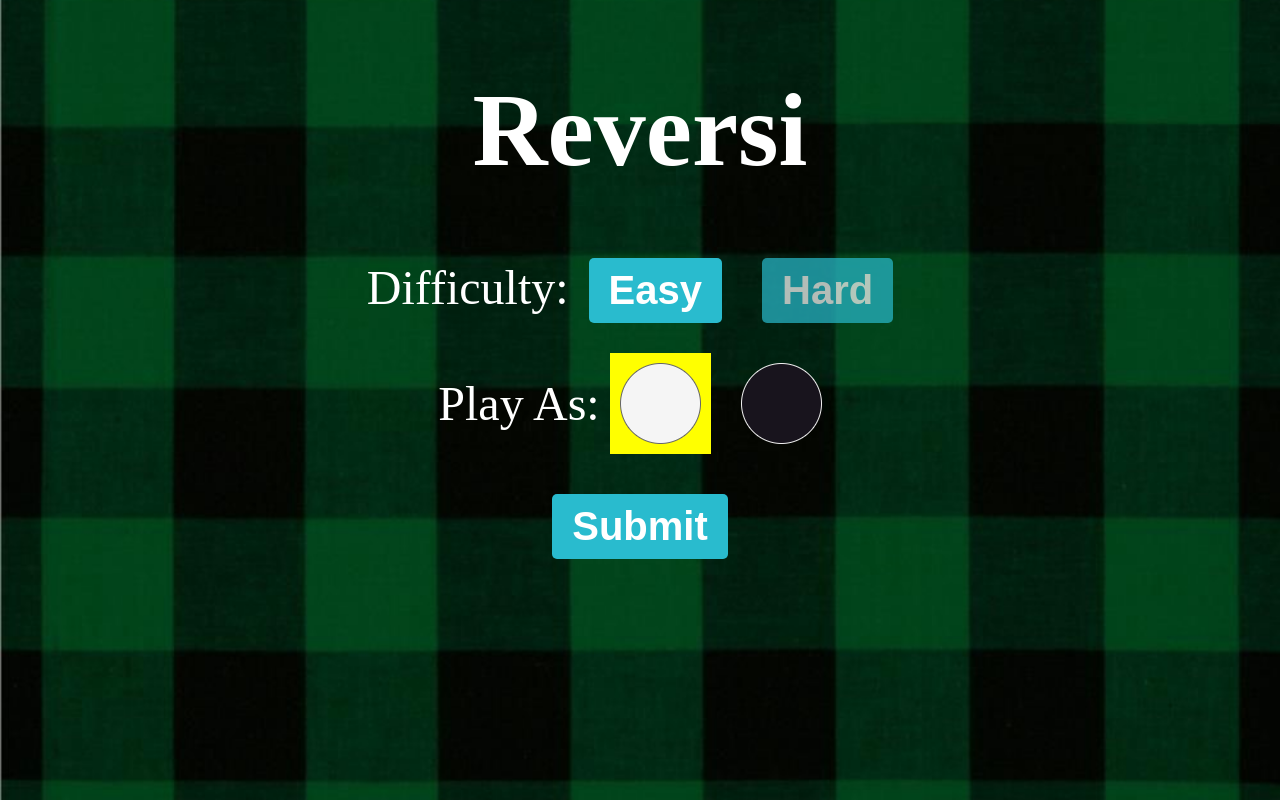
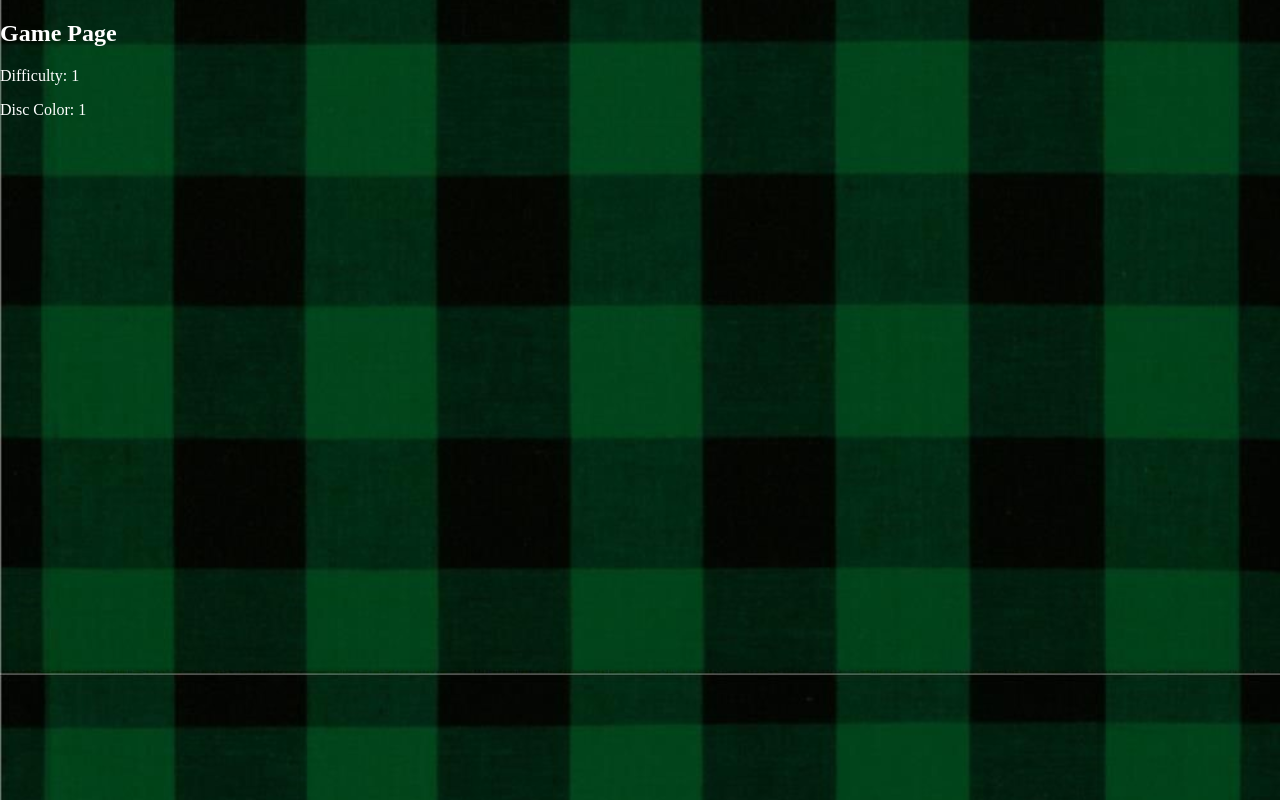
Before and after one commit to MushyTaro/MushyTaro.github.io, a React (Vite) app: page /game/1/1 in a window 1280 px wide. Built offline with nearby package versions, Linux system fonts and the light colour scheme.

Commit message:
feat: added the routing from the homepage to the gamepage

```diff
--- a/src/App.tsx
+++ b/src/App.tsx
@@ -1,10 +1,18 @@
 import React from "react";
 import ReactDOM from "react-dom/client";
 import MainPage from "./components/mainPage.tsx";
+import GamePage from "./components/gamePage.tsx";
+import { BrowserRouter as Router, Route, Routes } from "react-router-dom";
 import "./styles/App.css";
-function App() {
-	return <MainPage />;
-}
+
+const App = () => (
+	<Router>
+		<Routes>
+			<Route path="/" element={<MainPage />} />
+			<Route path="/game/:difficulty/:discColor" element={<GamePage />} />
+		</Routes>
+	</Router>
+);
 
 ReactDOM.createRoot(document.getElementById("content")!).render(
 	<React.StrictMode>
--- /dev/null
+++ b/src/components/gamePage.tsx
@@ -0,0 +1,13 @@
+import { useParams } from "react-router-dom";
+function GamePage() {
+  const { difficulty, discColor } = useParams();
+  return (
+    <div>
+      <h2>Game Page</h2>
+      <p>Difficulty: {difficulty}</p>
+      <p>Disc Color: {discColor}</p>
+    </div>
+  );
+}
+
+export default GamePage;
```
